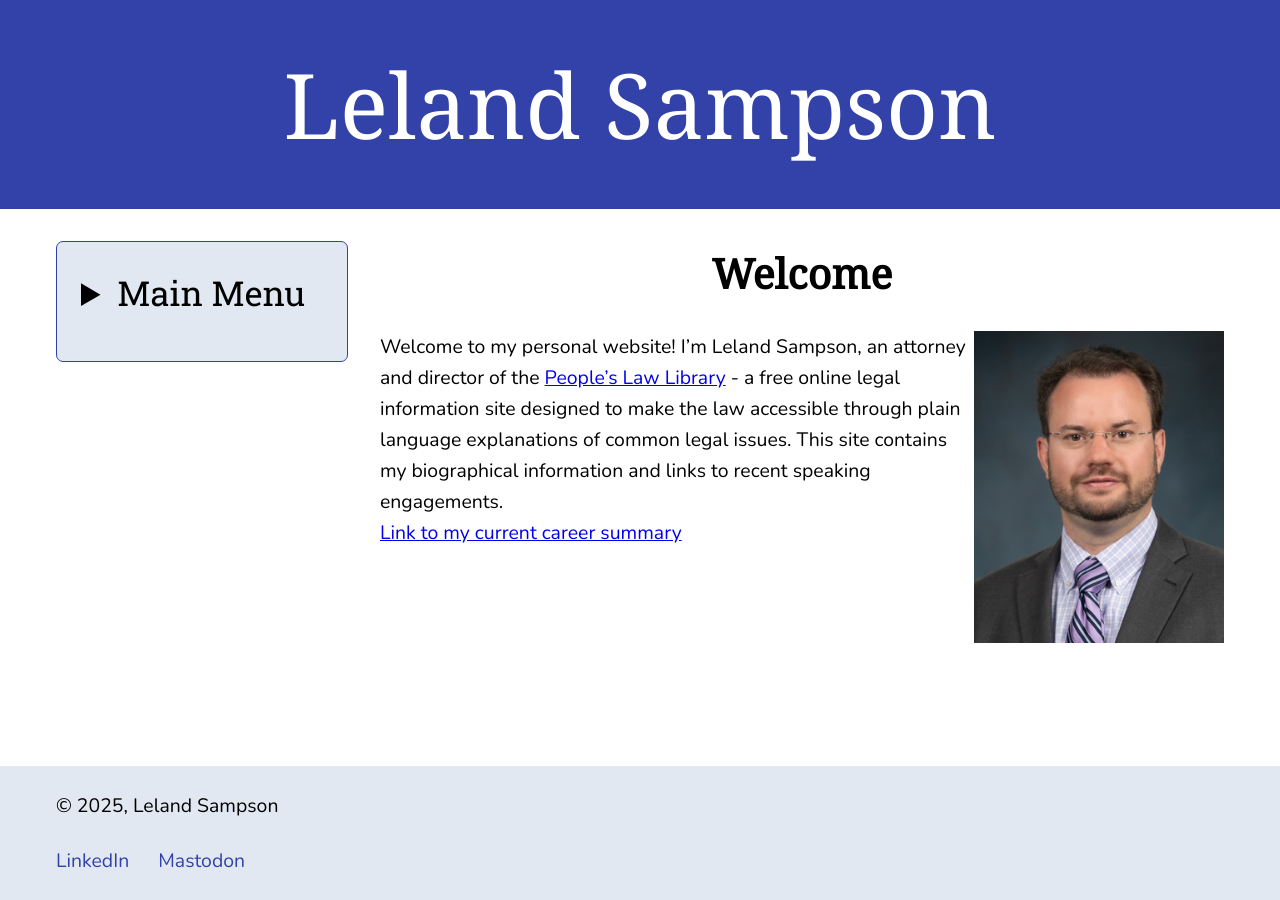
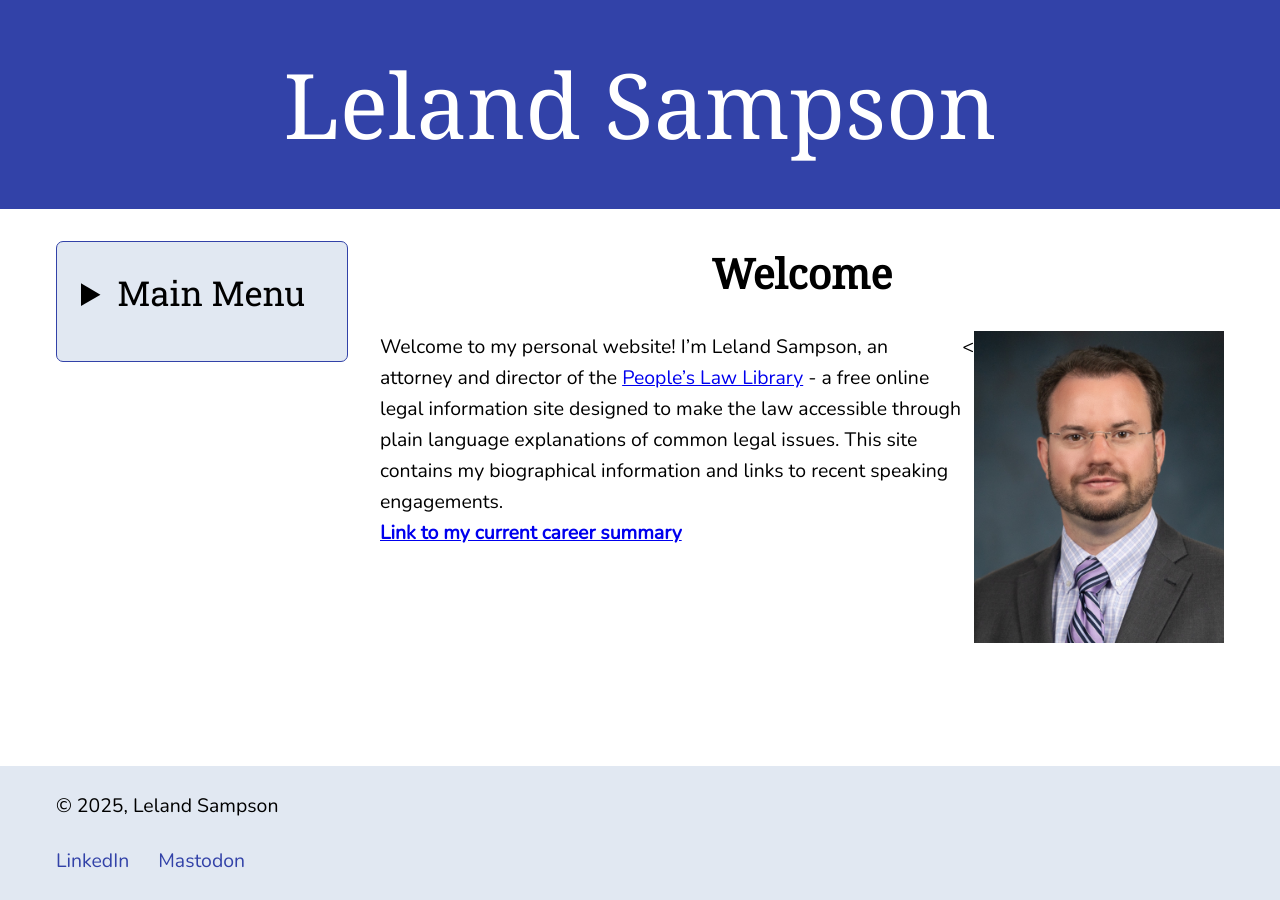
Before and after one commit to lelandsampson/Leland-Sampson-Website, a Jekyll site: the page built from index.md, in a window 1280 px wide. Built offline with Jekyll 4.4.1, drawn with Linux system fonts in a browser that asks for light colours.

```diff
--- a/index.md
+++ b/index.md
@@ -8,6 +8,6 @@ title: Home
 <div class="content-section">
     <p>Welcome to my personal website! I’m Leland Sampson, an attorney and director of the <a href="https://peoples-law.org">People’s Law Library</a> - a free online legal information site designed to make the law accessible through plain language explanations of common legal issues. This site contains my biographical information and links to recent speaking engagements.
 	<br/>
-	<a href="/files/C.L.Sampson-CV-2025-02.pdf">Link to my current career summary</a></p>
+	<b><a href="/files/C.L.Sampson-CV-2025-02.pdf">Link to my current career summary</a></b></p><
     <img src="/images/sampson-headshot-small.jpg" alt="Leland Sampson" class="profile-image">
 </div>
```
